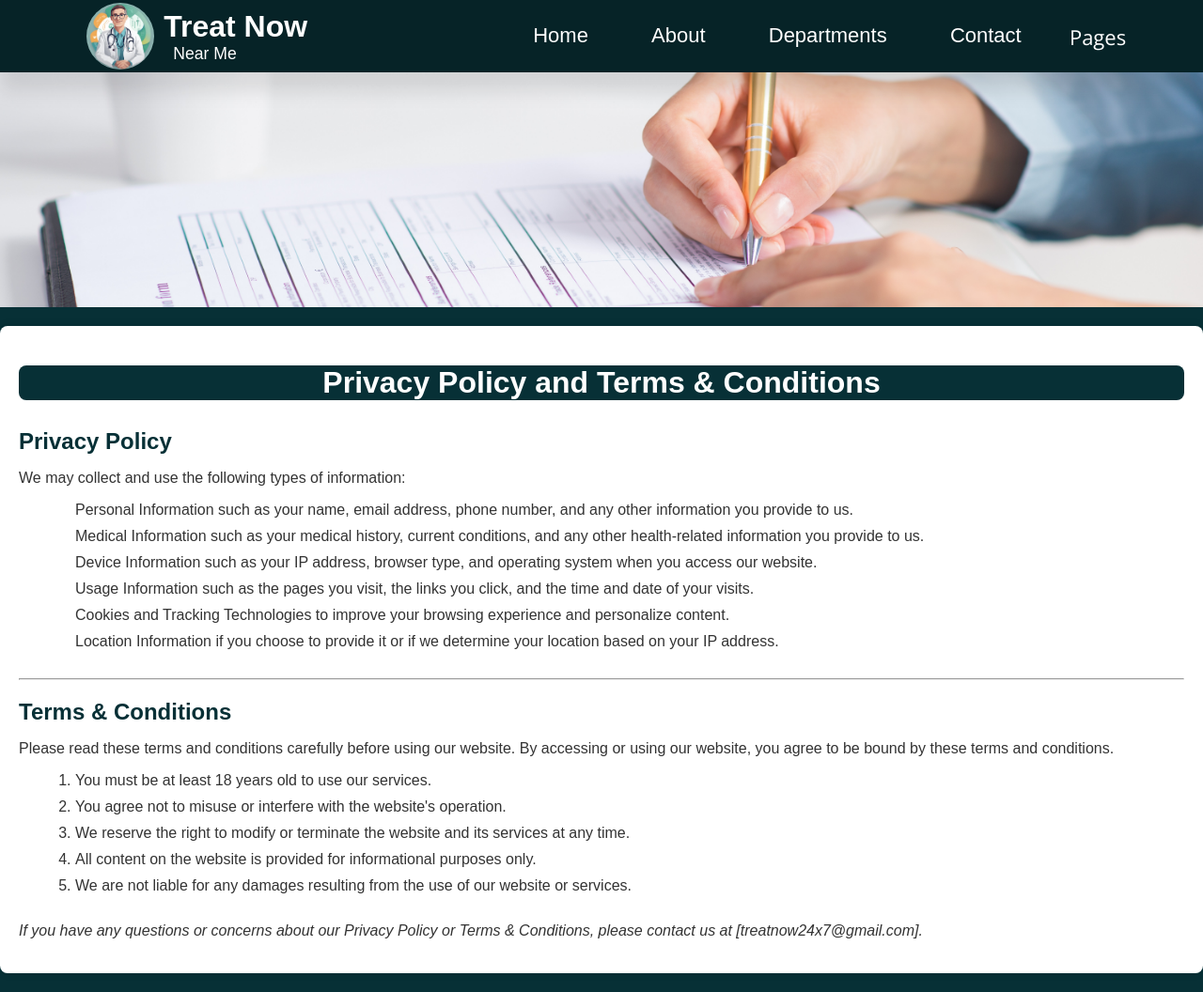
After one commit to nawabkh2040/ilaaj, a Django app: page /Privacy-Policy/ in a window 1280 px wide. The commit adds this page. Shown: the whole page at 94% size. Run offline with Django 4.2, Linux system fonts and the light colour scheme; parts of the project's set-up code (start-up, migrations or seed data) failed here and were passed over.

Commit message:
all done

```diff
--- a/home/templates/home/base.html
+++ b/home/templates/home/base.html
@@ -63,6 +63,8 @@
                     <a href="{% url "login" %}">Login/signUp</a>
                     <a href="/Doctor/sign-up/">Connect with us</a>
                     <a href="{% url "home" %}#abou">About Us(Admin)</a>
+                    <a href="{% url "Privacy-Policy" %}">Privacy Policy</a>
+
                 </div>
             </div>
         </ul>
@@ -72,7 +74,7 @@
 
     <main>
 
-        {% block body %}{% endblock body %}
+    {% block body %}{% endblock body %}
 
     </main>
 <br>
--- a/home/templates/home/home.html
+++ b/home/templates/home/home.html
@@ -65,6 +65,7 @@
                     <a href="{% url "login" %}">Login/signUp</a>
                     <a href="/Doctor/sign-up/">Connect with us</a>
                     <a href="#./html/about.html">About Us(Admin)</a>
+                    <a href="{% url "Privacy-Policy" %}">Privacy Policy</a>
                 </div>
             </div>
         </ul>
--- /dev/null
+++ b/home/templates/home/privacy_policy.html
@@ -0,0 +1,168 @@
+<!DOCTYPE html>
+<html lang="en">
+{% load static %}
+
+<head>
+    <meta charset="UTF-8">
+    <meta name="viewport" content="width=device-width, initial-scale=1.0">
+    <title>Privacy Policy and Terms & Conditions</title>
+    <link rel="stylesheet" href="{% static "Home/css/home.css" %}">
+    <link rel="stylesheet" href="{% static "Home/css/navbar.css" %}">
+    <link rel="stylesheet" href="{% static "Home/css/responsive.css" %}">
+    <style>
+        body {
+            font-family: Arial, sans-serif;
+            margin: 0;
+            padding: 0;
+            background-color: #073036;
+            color: #333;
+        }
+
+        .container {
+            max-width: 100%;
+            margin-top: 0px;
+            margin: 20px auto;
+            padding: 20px;
+            background-color: #fff;
+            border-radius: 8px;
+            box-shadow: 0 0 10px rgba(0, 0, 0, 0.1);
+        }
+
+        .header {
+            text-align: center;
+            margin-bottom: 30px;
+            background: #073036;
+            color: white;
+            border-radius: 8px;
+        }
+
+        .section {
+            margin-bottom: 30px;
+        }
+
+        .section-title {
+            font-size: 24px;
+            margin-bottom: 10px;
+            color: #073036;
+        }
+
+        .list-item {
+            margin-left: 20px;
+            margin-bottom: 10px;
+        }
+
+        .contact-info {
+            font-style: italic;
+        }
+
+        .imageContent {
+            background: url('{% static "Home/images/privacyPolicy.jpg" %}');
+            width: 100%;
+            height: 250px;
+            background-position: center;
+            background-repeat: no-repeat;
+            background-size: cover;
+            font-size: 4rem;
+            color: white;
+            text-align: center;
+        }
+    </style>
+</head>
+
+<body>
+    <div class="hamburger">
+        <i id="ham" class="fa-solid fa-bars fa-3x"></i>
+        <i id="cross" class="fa-solid fa-x fa-3x"></i>
+    </div>
+    <div class="logo logoShowOnResponsive">
+     <img src="{% static "Home/images/logo.png" %}" alt="logo">
+        <div class="webNameBar">
+            <div class="webName">Treat Now</div>
+            <div class="nearMe">
+                <button id="mapOpenButton1" class="btn">
+                    <span style="margin: 4px;"><i class="fa fa-map-marker" aria-hidden="true"></i>
+                    </span> Near Me
+                </button>
+            </div>
+        </div>
+    </div>
+    <nav class="flex navbar ">
+        <div class="logo  logoHideOnResponsive">
+          <img src="{% static "Home/images/logo.png" %}" alt="logo">
+            <div class="webNameBar">
+                <div class="webName">Treat Now</div>
+                <div class="nearMe">
+                    <button id="mapOpenButton" class="btn">
+                        <span style="margin: 4px;"><i class="fa fa-map-marker" aria-hidden="true"></i>
+                        </span> Near Me
+                    </button>
+                </div>
+            </div>
+        </div>
+        <ul class="flex">
+          <li><a href="{% url "home" %}"><i class="fa-solid fa-house"></i>Home</a></li>
+          <li><a href="{% url "home" %}#abou">About</a></li>
+          <li><a href="{% url "home" %}#depart">Departments</a></li>
+          <li><a href="{% url "home" %}#contact">Contact</a></li>
+          <div class="dropdown">
+              <button class="dropbtn">Pages
+                  <i class="fa fa-caret-down"></i>
+              </button>
+              <div class="dropdown-content">
+                  <a href="{% url "home" %}#depart">Department</a>
+                  <a href="{% url "login" %}">Login/signUp</a>
+                  <a href="/Doctor/sign-up/">Connect with us</a>
+                  <a href="{% url "home" %}#abou">About Us(Admin)</a>
+                  <a href="{% url "Privacy-Policy" %}">Privacy Policy</a>
+
+              </div>
+          </div>
+      </ul>
+    </nav>
+    <div class="imageContent"></div>
+
+    <div class="container">
+        <div class="header">
+            <h1>Privacy Policy and Terms & Conditions</h1>
+        </div>
+
+        <div class="section">
+            <h2 class="section-title">Privacy Policy</h2>
+            <p>We may collect and use the following types of information:</p>
+            <ul>
+                <li class="list-item">Personal Information such as your name, email address, phone number, and any other
+                    information you provide to us.</li>
+                <li class="list-item">Medical Information such as your medical history, current conditions, and any
+                    other health-related information you provide to us.</li>
+                <li class="list-item">Device Information such as your IP address, browser type, and operating system
+                    when you access our website.</li>
+                <li class="list-item">Usage Information such as the pages you visit, the links you click, and the time
+                    and date of your visits.</li>
+                <li class="list-item">Cookies and Tracking Technologies to improve your browsing experience and
+                    personalize content.</li>
+                <li class="list-item">Location Information if you choose to provide it or if we determine your location
+                    based on your IP address.</li>
+            </ul>
+        </div>
+        <hr>
+        <div class="section">
+            <h2 class="section-title">Terms & Conditions</h2>
+            <p>Please read these terms and conditions carefully before using our website. By accessing or using our
+                website, you agree to be bound by these terms and conditions.</p>
+            <ol>
+                <li class="list-item">You must be at least 18 years old to use our services.</li>
+                <li class="list-item">You agree not to misuse or interfere with the website's operation.</li>
+                <li class="list-item">We reserve the right to modify or terminate the website and its services at any
+                    time.</li>
+                <li class="list-item">All content on the website is provided for informational purposes only.</li>
+                <li class="list-item">We are not liable for any damages resulting from the use of our website or
+                    services.</li>
+            </ol>
+        </div>
+
+        <p class="contact-info">If you have any questions or concerns about our Privacy Policy or Terms & Conditions,
+            please contact us at [treatnow24x7@gmail.com].</p>
+    </div>
+</body>
+
+</html>
--- a/home/urls.py
+++ b/home/urls.py
@@ -14,6 +14,9 @@ urlpatterns = [
      path('sign-up/', views.sign_up, name='sign-up'),
      path('Success-user/', views.user_sign_up, name='Success-user'),
      path('basic-info/', views.basic_info, name='basic-info'),
+
+     path('Privacy-Policy/', views.privacy_policy, name='Privacy-Policy'),
+
      path('reset-password/', views.reset_password, name='reset-password'),
      # path('set-password/', views.set_password, name='set-password'),
 
--- a/home/views.py
+++ b/home/views.py
@@ -151,6 +151,9 @@ def more_details(request):
     # Add your logic here to fetch more details
     else:
         return HttpResponse("Invalid Service Id. Access Denied")
+
+def privacy_policy(request):
+    return render(request,'home/privacy_policy.html')
 
 
 def book_appointment(request):
```
Also changed, not shown: home/static/Home/images/privacyPolicy.jpg (added).
